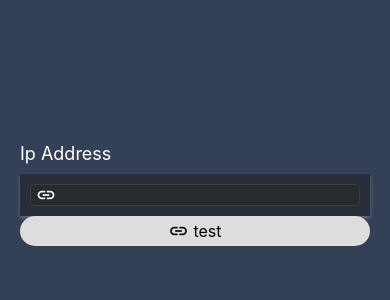
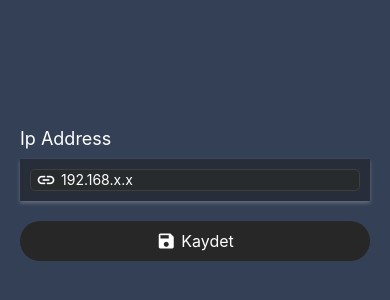
Before and after one commit to onurbyr/ReactNativeLedApp, a React Native app: screen /IpAddress in a window 390 px wide. Shown: the part 228-528 px from the top of the page. Built offline with nearby package versions, Linux system fonts and the light colour scheme; what react-native-root-siblings would draw is missing.

Commit message:
Ip Address 4

```diff
--- a/package.json
+++ b/package.json
@@ -14,7 +14,6 @@
     "@react-native-async-storage/async-storage": "^1.17.11",
     "@react-navigation/native": "^6.1.3",
     "@react-navigation/native-stack": "^6.9.9",
-    "@types/color": "^3.0.3",
     "@types/react-native-vector-icons": "^6.4.13",
     "axios": "^1.3.3",
     "react": "18.1.0",
--- a/src/components/Button.tsx
+++ b/src/components/Button.tsx
@@ -4,18 +4,24 @@ import {
   TouchableOpacityProps,
   TouchableOpacity,
   Text,
+  ViewStyle,
 } from 'react-native';
+import {Color} from '../types/Color';
 
 interface Props extends TouchableOpacityProps {
   icon?: React.ReactNode;
-  buttonColor: string;
+  buttonColor?: Color;
+  textColor?: Color;
+  containerStyle?: ViewStyle;
+  title: string;
 }
 
 export const Button: React.FC<Props> = props => {
   return (
-    <TouchableOpacity style={styles(props).buttonContainer}>
+    <TouchableOpacity
+      style={[props.containerStyle, styles(props).buttonContainer]}>
       {props.icon}
-      <Text style={styles(props).buttonText}>test</Text>
+      <Text style={styles(props).buttonText}>{props.title}</Text>
     </TouchableOpacity>
   );
 };
@@ -23,15 +29,16 @@ export const Button: React.FC<Props> = props => {
 const styles = (props: Props) =>
   StyleSheet.create({
     buttonContainer: {
-      backgroundColor: props.buttonColor || 'red',
+      backgroundColor: props.buttonColor || '#272727',
       flexDirection: 'row',
       justifyContent: 'center',
       alignItems: 'center',
-      padding: 5,
+      padding: 10,
       borderRadius: 20,
     },
     buttonText: {
       marginLeft: 5,
       fontSize: 16,
+      color: props.textColor || 'white',
     },
   });
--- a/src/screens/IpAddress.tsx
+++ b/src/screens/IpAddress.tsx
@@ -5,7 +5,7 @@ import {ItemContainer, Input, Button} from '../components';
 import MaterialIcons from 'react-native-vector-icons/MaterialIcons';
 
 const IpAddress = () => {
-  const [text, onChangeText] = useState<string>('');
+  const [text, onChangeText] = useState<string>('192.168.x.x');
 
   return (
     <SafeAreaView style={styles.container}>
@@ -19,8 +19,9 @@ const IpAddress = () => {
           />
         </ItemContainer>
         <Button
-          icon={<MaterialIcons name="link" size={20} color="343" />}
-          buttonColor="#dddddd"
+          icon={<MaterialIcons name="save" size={20} color="white" />}
+          containerStyle={styles.buttonStyle}
+          title="Kaydet"
         />
       </View>
     </SafeAreaView>
@@ -46,4 +47,7 @@ const styles = StyleSheet.create({
   ipAddressContainer: {
     padding: 10,
   },
+  buttonStyle: {
+    marginTop: 20,
+  },
 });
--- /dev/null
+++ b/src/types/Color.ts
@@ -0,0 +1,5 @@
+type RGB = `rgb(${number}, ${number}, ${number})`;
+type RGBA = `rgba(${number}, ${number}, ${number}, ${number})`;
+type HEX = `#${string}`;
+
+export type Color = RGB | RGBA | HEX | string;
```
Also changed, not shown: 1 other file (tests, documents, lock files or other folders).
